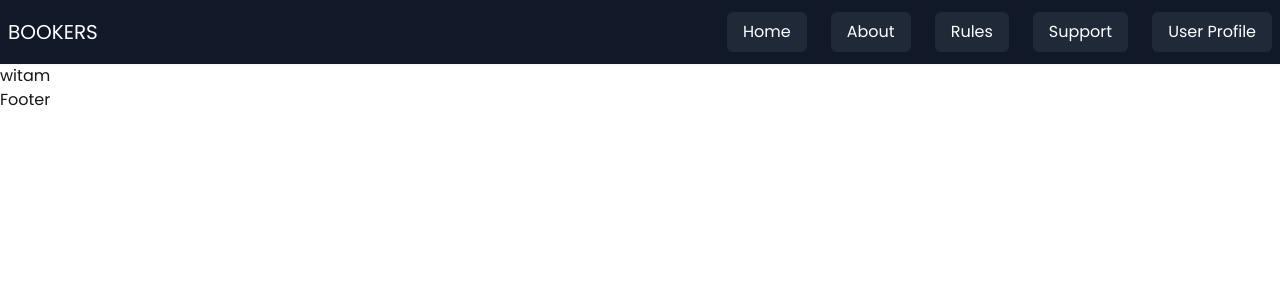
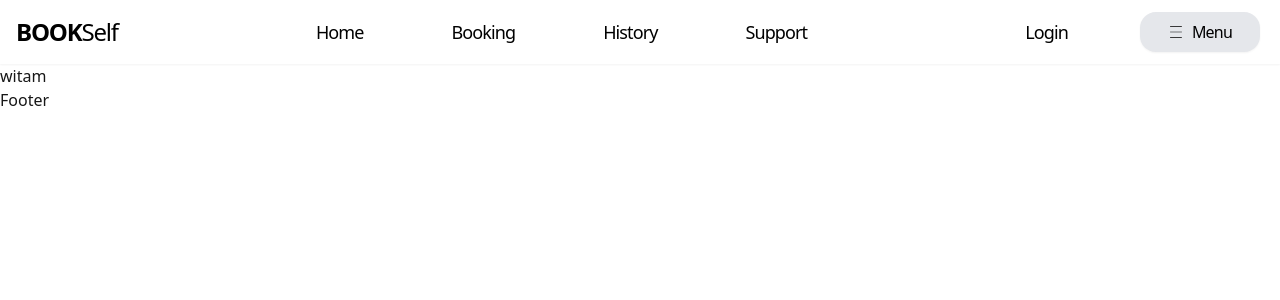
Before and after one commit to Pum2A/BookSelf, a Next.js app: page / in a window 1280 px wide. Shown: the top 300 px of the page. Built offline with nearby package versions, Linux system fonts and the light colour scheme.

Commit message:
topbar v1

```diff
--- a/app/components/MobileMenu.tsx
+++ b/app/components/MobileMenu.tsx
@@ -1,6 +1,13 @@
 import React from "react";
 import NavButton from "./reusableComponents/NavButton";
 import { IoCloseCircleSharp } from "react-icons/io5";
+import {
+  AiFillHome,
+  AiOutlineInfoCircle,
+  AiOutlineBook,
+  AiOutlineUser,
+} from "react-icons/ai";
+import { MdSupportAgent } from "react-icons/md";
 
 interface MobileMenuProps {
   toggleMenu: () => void;
@@ -8,18 +15,49 @@ interface MobileMenuProps {
 
 function MobileMenu({ toggleMenu }: MobileMenuProps) {
   return (
-    <div className="lg:hidden absolute top-0 flex justify-center items-center w-full h-screen bg-gray-900">
+    <div className="lg:hidden fixed top-0 left-0 w-full h-full bg-gray-100 flex flex-col items-center p-6 shadow-lg z-50">
+      {/* Close Button */}
       <IoCloseCircleSharp
         onClick={toggleMenu}
-        size={30}
-        className="absolute top-2 right-2"
+        size={35}
+        className="absolute top-4 right-4 cursor-pointer text-gray-700 hover:text-red-500 transition-colors"
       />
-      <ul className="w-full">
-        <NavButton href="/home">Home</NavButton>
-        <NavButton href="/about">About</NavButton>
-        <NavButton href="/rules">Rules</NavButton>
-        <NavButton href="/support">Support</NavButton>
-        <NavButton href="/user">User Profile</NavButton>
+
+      {/* Header */}
+      <h2 className="text-xl font-bold text-gray-800 mb-6 mt-10">Menu</h2>
+
+      {/* Navigation Items */}
+      <ul className="flex flex-col gap-4 w-full">
+        <NavButton href="/home" isMobile>
+          <div className="flex items-center gap-3">
+            <AiFillHome size={20} className="text-gray-600" />
+            Home
+          </div>
+        </NavButton>
+        <NavButton href="/about" isMobile>
+          <div className="flex items-center gap-3">
+            <AiOutlineInfoCircle size={20} className="text-gray-600" />
+            About
+          </div>
+        </NavButton>
+        <NavButton href="/rules" isMobile>
+          <div className="flex items-center gap-3">
+            <AiOutlineBook size={20} className="text-gray-600" />
+            Rules
+          </div>
+        </NavButton>
+        <NavButton href="/support" isMobile>
+          <div className="flex items-center gap-3">
+            <MdSupportAgent size={20} className="text-gray-600" />
+            Support
+          </div>
+        </NavButton>
+        <NavButton href="/user" isMobile>
+          <div className="flex items-center gap-3">
+            <AiOutlineUser size={20} className="text-gray-600" />
+            User Profile
+          </div>
+        </NavButton>
       </ul>
     </div>
   );
--- a/app/components/Topbar.tsx
+++ b/app/components/Topbar.tsx
@@ -1,32 +1,56 @@
 "use client";
-import React, { useState } from "react";
+import React, { useState, useEffect } from "react";
 import NavButton from "./reusableComponents/NavButton";
-import { TiThMenu } from "react-icons/ti";
+import { CiMenuBurger } from "react-icons/ci";
 import MobileMenu from "./MobileMenu";
 
 function Topbar() {
-  const [menuOpen, setMenuOpen] = useState(true);
+  const [menuOpen, setMenuOpen] = useState(false);
 
-  const toggleMenu = () => {
-    setMenuOpen(!menuOpen);
-  };
+  const toggleMenu = () => setMenuOpen(!menuOpen);
+
+  useEffect(() => {
+    const handleResize = () => {
+      if (window.innerWidth >= 1024) setMenuOpen(false);
+    };
+
+    window.addEventListener("resize", handleResize);
+    return () => window.removeEventListener("resize", handleResize);
+  }, []);
 
   return (
     <nav
-      className="flex justify-between items-center h-16 bg-gray-900 text-white relative shadow-sm"
+      className="flex justify-between items-center h-16 bg-white text-black relative shadow-sm"
       role="navigation"
     >
-      <div className=" flex justify-center items-center">
-        <span className="px-2 font-medium text-xl text-white">BOOKERS</span>
+      <div className="flex items-center">
+        <a
+          href="/"
+          className="mx-4 text-2xl font-light tracking-tighter text-black"
+        >
+          <span className="font-semibold">BOOK</span>
+          Self
+        </a>
       </div>
-      <TiThMenu size={30} className="mx-2 lg:hidden" onClick={toggleMenu} />
-
-      <ul className="hidden lg:flex items-center gap-2">
+      <CiMenuBurger
+        size={30}
+        className="mx-2 lg:hidden cursor-pointer"
+        onClick={toggleMenu}
+        tabIndex={0}
+        onKeyDown={(e) => (e.key === "Enter" || e.key === " ") && toggleMenu()}
+      />
+      <ul className="hidden lg:flex items-center gap-4">
         <NavButton href="/home">Home</NavButton>
-        <NavButton href="/about">About</NavButton>
-        <NavButton href="/rules">Rules</NavButton>
+        <NavButton href="/about">Booking</NavButton>
+        <NavButton href="/rules">History</NavButton>
         <NavButton href="/support">Support</NavButton>
-        <NavButton href="/user">User Profile</NavButton>
+      </ul>
+      <ul className="hidden lg:flex items-center gap-4 tracking-tighter">
+        <NavButton href="/login">Login</NavButton>
+        <span className="bg-gray-200 px-7 py-2 mx-5 rounded-2xl shadow-sm font-normal flex items-center cursor-pointer gap-2">
+          <CiMenuBurger />
+          Menu
+        </span>
       </ul>
       {menuOpen && <MobileMenu toggleMenu={toggleMenu} />}
     </nav>
--- a/app/components/reusableComponents/NavButton.tsx
+++ b/app/components/reusableComponents/NavButton.tsx
@@ -1,15 +1,36 @@
 import React from "react";
+import { usePathname, useRouter } from "next/navigation";
 
 type NavButtonTypes = {
   children: React.ReactNode;
   href: string;
   className?: string;
+  isMobile?: boolean;
 };
 
-function NavButton({ children, href, className }: NavButtonTypes) {
+function NavButton({
+  children,
+  href,
+  className,
+  isMobile = false,
+}: NavButtonTypes) {
+  const router = useRouter();
+  const isActive = usePathname() === href;
+
+  const mobileStyles = isActive
+    ? "bg-green-400 text-white font-semibold shadow-md"
+    : "bg-gray-200 text-gray-700 hover:bg-green-400 hover:text-white";
+
+  const desktopStyles = isActive
+    ? "border-b-4 border-green-400"
+    : "text-black hover:border-b-4 hover:border-green-400";
+
   return (
     <li
-      className={`bg-gray-800 text-white mx-2 my-2 py-2 px-4 rounded-md hover:bg-gray-600 transition-all cursor-pointer ${className}`}
+      className={`relative py-3 px-4  text-center cursor-pointer tracking-tighter ${
+        isMobile ? "text-xl w-full" : "text-lg lg:mx-5"
+      } ${isMobile ? mobileStyles : desktopStyles} ${className}  `}
+      onClick={() => router.push(href)}
     >
       {children}
     </li>
--- a/app/layout.tsx
+++ b/app/layout.tsx
@@ -1,17 +1,12 @@
+import { Inter } from "next/font/google";
 import type { Metadata } from "next";
-import { Geist, Geist_Mono } from "next/font/google";
 import "./globals.css";
 import Topbar from "./components/Topbar";
 import Footer from "./components/Footer";
 
-const geistSans = Geist({
-  variable: "--font-geist-sans",
+const inter = Inter({
   subsets: ["latin"],
-});
-
-const geistMono = Geist_Mono({
-  variable: "--font-geist-mono",
-  subsets: ["latin"],
+  variable: "--font-inter",
 });
 
 export const metadata: Metadata = {
@@ -25,19 +20,8 @@ export default function RootLayout({
   children: React.ReactNode;
 }>) {
   return (
-    <html lang="en">
-      <head>
-        <link
-          rel="preload"
-          href="https://fonts.googleapis.com/css2?family=Poppins:wght@400;600&display=swap"
-          as="style"
-        />
-        <link
-          rel="stylesheet"
-          href="https://fonts.googleapis.com/css2?family=Poppins:wght@400;600&display=swap"
-        />
-      </head>
-      <body className="font-poppins">
+    <html lang="en" className={inter.variable}>
+      <body className="font-sans">
         <Topbar />
         {children}
         <Footer />
```
Also changed, not shown: app/public/logo.png (added).
